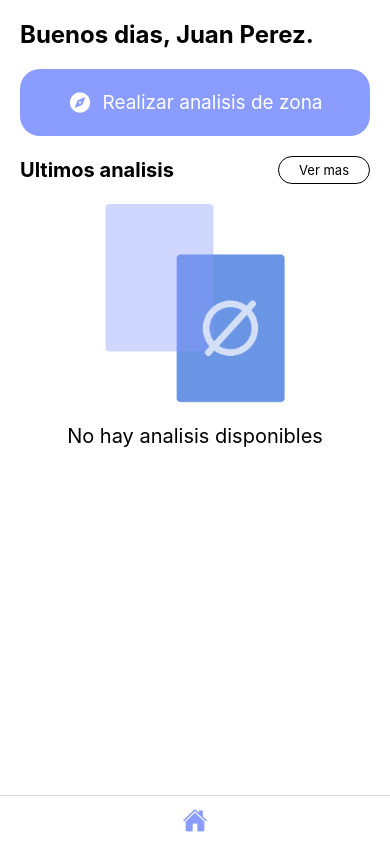
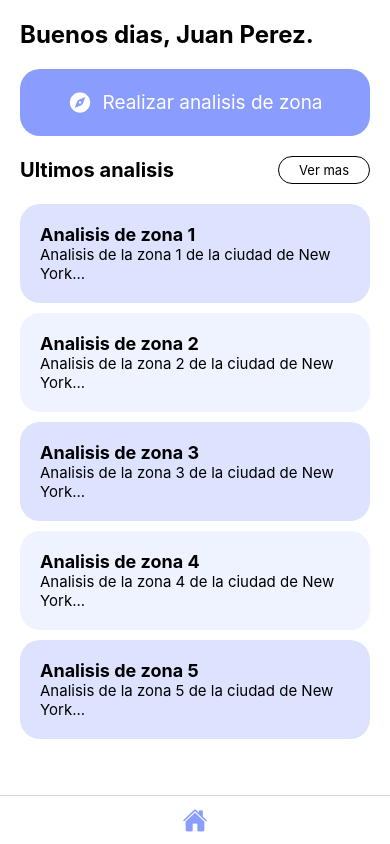
Before and after one commit to AlexisBarajas/Sundial, a React Native app: screen /App in a window 390 px wide. Built offline with nearby package versions, Linux system fonts and the light colour scheme.

Commit message:
Refactor navigation in AppNavigator and AnalysisScreen components, and update UI in HomeScreen component

```diff
--- a/src/navigation/AppNavigator.tsx
+++ b/src/navigation/AppNavigator.tsx
@@ -7,6 +7,8 @@ import { createNativeStackNavigator } from "@react-navigation/native-stack";
 // Screens
 import HomeScreen from "./../screens/AppScreens/HomeScreen";
 import AnalysisScreen from "./../screens/AppScreens/AnalysisScreen";
+import DoAnalysisScreen from "./../screens/AppScreens/DoAnalysisScreen";
+
 import SettingsScreen from "./../screens/AppScreens/SettingsScreen";
 
 const HomeStack: any = createNativeStackNavigator();
@@ -23,6 +25,12 @@ const HomeStackScreen: React.FC = () => {
       <HomeStack.Screen
         name="Analysis"
         component={AnalysisScreen}
+        options={{ headerShown: false }}
+      />
+
+      <HomeStack.Screen
+        name="doAnalysis"
+        component={DoAnalysisScreen}
         options={{ headerShown: false }}
       />
     </HomeStack.Navigator>
--- a/src/screens/AppScreens/AnalysisScreen.tsx
+++ b/src/screens/AppScreens/AnalysisScreen.tsx
@@ -5,11 +5,14 @@ import { StackScreenProps } from "@react-navigation/stack";
 import { View, Text, ScrollView } from "react-native";
 
 
-interface Props extends StackScreenProps<any, any> {}
+interface Props extends StackScreenProps<any> {}
+
 const AnalysisScreen: React.FC<Props> = ( {route} )  => {
+  console.log(route);
 
-  const params = route.params;
-  const id : number = params?.id;
+
+  const { id } : any = route.params;
+  // const id : number = params?.id;
   console.log(id);
 
 
--- /dev/null
+++ b/src/screens/AppScreens/DoAnalysisScreen.tsx
@@ -0,0 +1,19 @@
+import { ScrollView, View, Text } from 'react-native';
+
+type Props = {
+  route: any;
+}
+
+const DoAnalysisScreen: React.FC<Props> = ( { route } ) => {
+  const { area } = route.params;
+
+  return (
+    <ScrollView>
+      <View>
+        <Text>Do Analysis Screen ({area})</Text>
+      </View>
+    </ScrollView>
+  );
+}
+
+export default DoAnalysisScreen;
--- a/src/screens/AppScreens/HomeScreen.tsx
+++ b/src/screens/AppScreens/HomeScreen.tsx
@@ -4,7 +4,6 @@ import { useState } from "react";
 import {
   Text,
   View,
-  ImageBackground,
   ScrollView,
   ImageSourcePropType,
   Modal,
@@ -18,6 +17,7 @@ import CardError from "../../components/cards/CardError";
 
 // Utilities
 import { getPermission } from "../../utils/permissions/locationPermissions";
+import { navigateTo } from "../../utils/navigator/navigateTo";
 
 // Styles
 import AppStyles from "../../styles/AppStyles";
@@ -34,24 +34,43 @@ type DataType = {
 };
 
 const HomeScreen = ({ navigation }: any) => {
-  // Navigation functions
-  const navigateToAnalysis = (id: number) => {
-    navigation.navigate("Analysis", { id });
-  };
 
   // Screen vars
   const errorImage: ImageSourcePropType = require("./../../img/app-images/error-message.png");
-  const headerImageBackground: ImageSourcePropType = require("./../../img/app-images/header-home.jpg");
   const [modalVisible, setModalVisible] = useState(false);
 
   // App usage vars
   const username: string = "Juan Perez"; /* TODO: Get this from a db */
-  const city: string =
-    "New York"; /* TODO: Get this from a location permission */
   const temperature: number = 25; /* TODO: Get this from a weather api */
 
   // User data app TODO: Get this from a db
-  const data: DataType[] = [];
+  const data: DataType[] = [
+    {
+      id: 1,
+      title: "Analisis de zona 1",
+      desc: "Analisis de la zona 1 de la ciudad de New York",
+    },
+    {
+      id: 2,
+      title: "Analisis de zona 2",
+      desc: "Analisis de la zona 2 de la ciudad de New York",
+    },
+    {
+      id: 3,
+      title: "Analisis de zona 3",
+      desc: "Analisis de la zona 3 de la ciudad de New York",
+    },
+    {
+      id: 4,
+      title: "Analisis de zona 4",
+      desc: "Analisis de la zona 4 de la ciudad de New York",
+    },
+    {
+      id: 5,
+      title: "Analisis de zona 5",
+      desc: "Analisis de la zona 5 de la ciudad de New York",
+    },
+  ];
 
   return (
     <ScrollView style={AppStyles.container}>
@@ -77,7 +96,7 @@ const HomeScreen = ({ navigation }: any) => {
             <ListElement
               key={index}
               content={item}
-              onPress={() => navigateToAnalysis(item.id)}
+              onPress={() => navigateTo(navigation, "Analysis", {id: item.id})}
             />
           ))
         ) : (
@@ -111,13 +130,14 @@ const HomeScreen = ({ navigation }: any) => {
                 <ButtonWithIcon
                   icon="pin"
                   title="Analisis local"
-                  onPress={() => console.log("xx")}
-                />
+                  onPress={() => navigateTo(navigation, "doAnalysis", {area: "local"})}
+                  />
+
                 <ButtonWithIcon
                   type="secondary"
                   icon="navigate"
                   title="Otra area"
-                  onPress={() => console.log("x")}
+                  onPress={() => navigateTo(navigation, "doAnalysis", {area: "other"})}
                 />
               </View>
             </View>
--- /dev/null
+++ b/src/utils/navigator/navigateTo.ts
@@ -0,0 +1,7 @@
+
+
+const navigateTo = (navigation: any, route : string, params : any) => {
+  navigation.navigate(route, params);
+};
+
+export {navigateTo};
```
